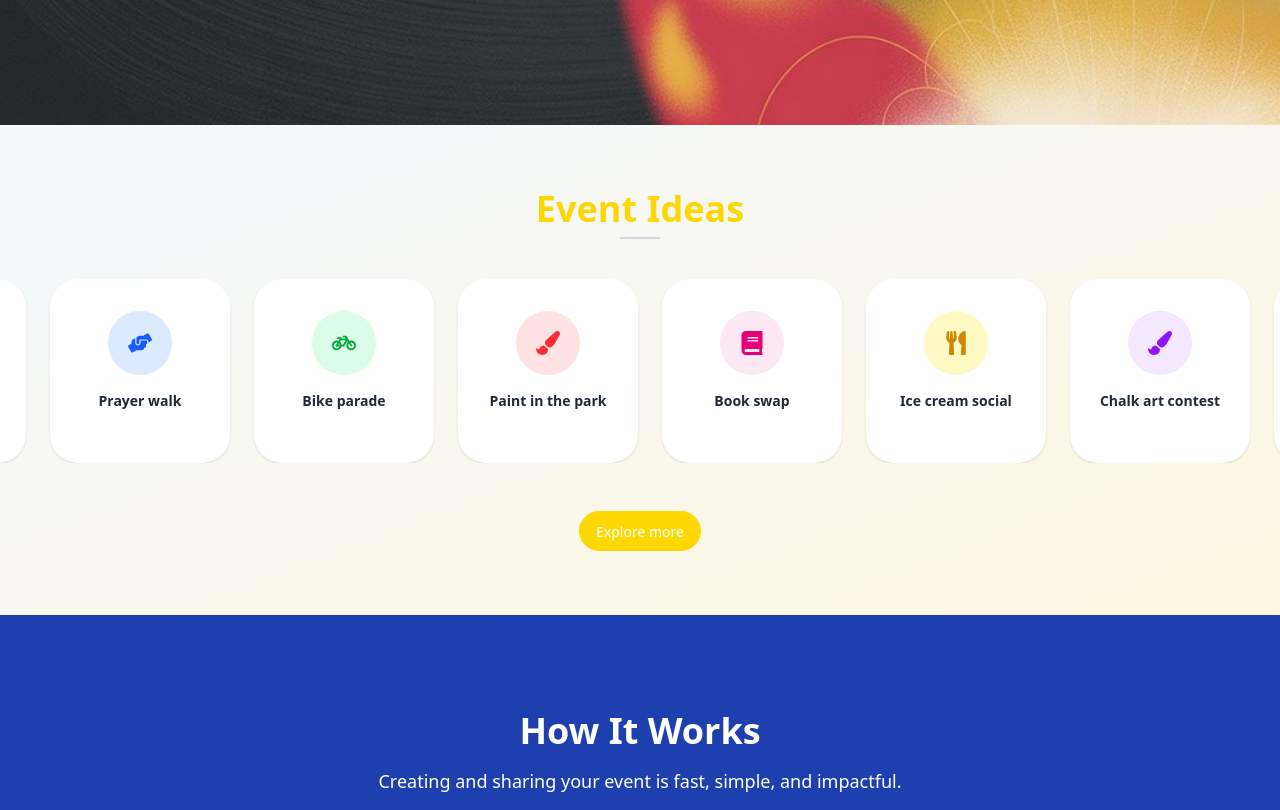
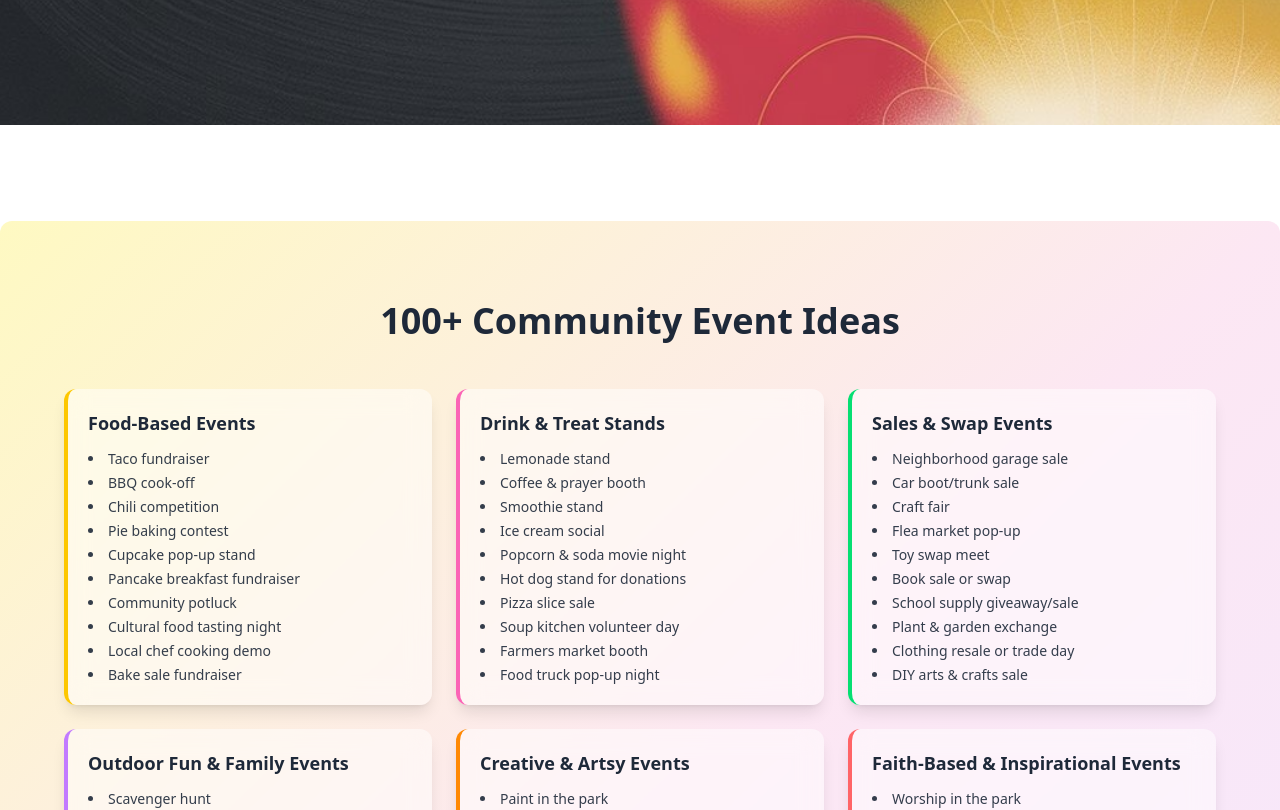
Before and after one commit to Wamiq319/suddenspark, a Next.js app: page / in a window 1280 px wide. Shown: the part 740-1550 px from the top of the page. Built offline with nearby package versions, Linux system fonts and the light colour scheme.

Commit message:
Final updates

```diff
--- a/src/app/events/page.tsx
+++ b/src/app/events/page.tsx
@@ -10,7 +10,6 @@ export default function EventsPage() {
   const [page, setPage] = useState(1);
   const EVENTS_PER_PAGE = 6;
   const totalPages = Math.ceil(events.length / EVENTS_PER_PAGE);
-
   const paginated = events.slice(
     (page - 1) * EVENTS_PER_PAGE,
     page * EVENTS_PER_PAGE
@@ -18,12 +17,11 @@ export default function EventsPage() {
 
   return (
     <main className="max-w-7xl mx-auto px-4 py-16 bg-[#fdfaf3]">
-      {/* Heading */}
       <h1 className="text-4xl font-bold text-[#ffd700] text-center mb-12">
         Discover Events & Get Inspired
       </h1>
 
-      {/* Event Cards Section */}
+      {/* Event Cards */}
       <section>
         <div className="grid grid-cols-1 md:grid-cols-2 lg:grid-cols-3 gap-6">
           {paginated.map((event) => (
@@ -56,46 +54,6 @@ export default function EventsPage() {
           </Button>
         </div>
       </section>
-
-      {/* Event Ideas Grid */}
-      <section className="mt-24">
-        <h2 className="text-3xl font-bold text-[#ffd700] text-center mb-12">
-          100+ Community Event Ideas
-        </h2>
-
-        <div className="grid grid-cols-1 sm:grid-cols-2 lg:grid-cols-3 xl:grid-cols-3 gap-6">
-          {Object.entries(eventIdeas).map(([category, ideas], i) => {
-            const bgVariants = [
-              "bg-yellow-50",
-              "bg-blue-50",
-              "bg-red-50",
-              "bg-green-50",
-              "bg-pink-50",
-              "bg-purple-50",
-              "bg-orange-50",
-            ];
-            const bg = bgVariants[i % bgVariants.length];
-
-            return (
-              <div
-                key={i}
-                className={`rounded-lg border-l-4 border-yellow-400 p-5 shadow-sm hover:shadow-md transition ${bg}`}
-              >
-                <h3 className="text-md font-semibold text-blue-800 mb-3">
-                  {category}
-                </h3>
-                <div className="overflow-y-auto max-h-[220px] pr-1 custom-scroll">
-                  <ul className="text-sm text-gray-800 space-y-1 list-disc pl-4">
-                    {ideas.map((idea, idx) => (
-                      <li key={idx}>{idea}</li>
-                    ))}
-                  </ul>
-                </div>
-              </div>
-            );
-          })}
-        </div>
-      </section>
     </main>
   );
 }
--- a/src/components/home/EventIdeasScroller.tsx
+++ b/src/components/home/EventIdeasScroller.tsx
@@ -1,116 +1,57 @@
 "use client";
-
-import { useEffect, useRef } from "react";
-import {
-  FaUtensils,
-  FaHandsHelping,
-  FaBicycle,
-  FaPaintBrush,
-  FaBook,
-} from "react-icons/fa";
-import Link from "next/link";
-import { Button } from "@/components";
-
-const ideas = [
-  {
-    label: "Taco fundraiser",
-    icon: FaUtensils,
-    bg: "bg-yellow-100 text-yellow-600",
-  },
-  {
-    label: "Prayer walk",
-    icon: FaHandsHelping,
-    bg: "bg-blue-100 text-blue-600",
-  },
-  { label: "Bike parade", icon: FaBicycle, bg: "bg-green-100 text-green-600" },
-  {
-    label: "Paint in the park",
-    icon: FaPaintBrush,
-    bg: "bg-red-100 text-red-500",
-  },
-  { label: "Book swap", icon: FaBook, bg: "bg-pink-100 text-pink-600" },
-  {
-    label: "Ice cream social",
-    icon: FaUtensils,
-    bg: "bg-yellow-100 text-yellow-600",
-  },
-  {
-    label: "Chalk art contest",
-    icon: FaPaintBrush,
-    bg: "bg-purple-100 text-purple-600",
-  },
-  { label: "Open mic night", icon: FaBook, bg: "bg-blue-100 text-blue-600" },
-  {
-    label: "Face painting booth",
-    icon: FaHandsHelping,
-    bg: "bg-red-100 text-red-500",
-  },
-  {
-    label: "Live music jam",
-    icon: FaBicycle,
-    bg: "bg-green-100 text-green-600",
-  },
-  { label: "Bake sale", icon: FaUtensils, bg: "bg-yellow-100 text-yellow-600" },
-  { label: "Talent show", icon: FaBook, bg: "bg-pink-100 text-pink-600" },
-];
+import eventIdeas from "@/data/event-ideas.json";
 
 export const EventIdeasScroller = () => {
-  const ref = useRef<HTMLDivElement>(null);
+  return (
+    <>
+      {/* Event Ideas Grid */}
+      <section className="mt-24 bg-gradient-to-br from-yellow-100 via-pink-100 to-purple-100 py-20 px-4 rounded-xl">
+        <div className="max-w-6xl mx-auto">
+          <h2 className="text-4xl font-bold text-center text-gray-800 mb-12">
+            100+ Community Event Ideas
+          </h2>
 
-  useEffect(() => {
-    if (!ref.current) return;
-    const el = ref.current;
-    let scrollAmount = el.scrollLeft;
-    let frame: number;
-    const scroll = () => {
-      scrollAmount += 0.5;
-      if (scrollAmount >= el.scrollWidth - el.clientWidth) scrollAmount = 0;
-      el.scrollLeft = scrollAmount;
-      frame = requestAnimationFrame(scroll);
-    };
-    frame = requestAnimationFrame(scroll);
-    return () => cancelAnimationFrame(frame);
-  }, []);
+          <div className="grid grid-cols-1 sm:grid-cols-2 lg:grid-cols-3 gap-6">
+            {Object.entries(eventIdeas).map(([category, ideas], i) => {
+              const borderVariants = [
+                "border-yellow-400",
+                "border-pink-400",
+                "border-green-400",
+                "border-purple-400",
+                "border-orange-400",
+                "border-red-400",
+              ];
+              const border = borderVariants[i % borderVariants.length];
 
-  return (
-    <section className="py-16   bg-gradient-to-br from-[#f4f9ff] to-[#fef7e0] ">
-      <div className="max-w-7xl mx-auto text-center mb-10">
-        <h2 className="text-4xl font-bold gold mb-2">Event Ideas</h2>
-        <div className="w-10 h-[2px] bg-gray-300 mx-auto my-2" />
-      </div>
+              return (
+                <div
+                  key={i}
+                  className={`rounded-xl border-l-4 ${border} p-5 shadow-lg backdrop-blur-md bg-white/50 text-gray-800 text-left transition-all hover:shadow-xl`}
+                >
+                  <h3 className="text-lg font-semibold mb-3">{category}</h3>
+                  <div className="max-h-72 overflow-y-auto pr-2 custom-scroll">
+                    <ul className="text-sm space-y-1 list-disc list-inside opacity-90">
+                      {ideas.map((idea, idx) => (
+                        <li key={idx}>{idea}</li>
+                      ))}
+                    </ul>
+                  </div>
+                </div>
+              );
+            })}
+          </div>
+        </div>
 
-      <div
-        ref={ref}
-        className="w-full flex gap-6 overflow-x-auto px-4 sm:px-8"
-        style={{
-          scrollbarWidth: "none",
-          msOverflowStyle: "none",
-        }}
-      >
-        <style>{`div::-webkit-scrollbar { display: none; }`}</style>
-
-        {ideas.map(({ label, icon: Icon, bg }, i) => (
-          <div
-            key={i}
-            className="min-w-[180px] bg-white rounded-[28px] px-6 py-8 shadow-sm hover:shadow-md flex flex-col items-center text-center transition"
-          >
-            <div
-              className={`w-16 h-16 rounded-full flex items-center justify-center mb-4 ${bg}`}
-            >
-              <Icon className="text-2xl" />
-            </div>
-            <p className="text-sm font-semibold text-gray-800">{label}</p>
-          </div>
-        ))}
-      </div>
-
-      <div className="mt-12 flex justify-center">
-        <Link href="/event_ideas">
-          <Button color="gold" rounded>
-            Explore more
-          </Button>
-        </Link>
-      </div>
-    </section>
+        <style jsx>{`
+          .custom-scroll::-webkit-scrollbar {
+            display: none;
+          }
+          .custom-scroll {
+            scrollbar-width: none;
+            -ms-overflow-style: none;
+          }
+        `}</style>
+      </section>
+    </>
   );
 };
```
